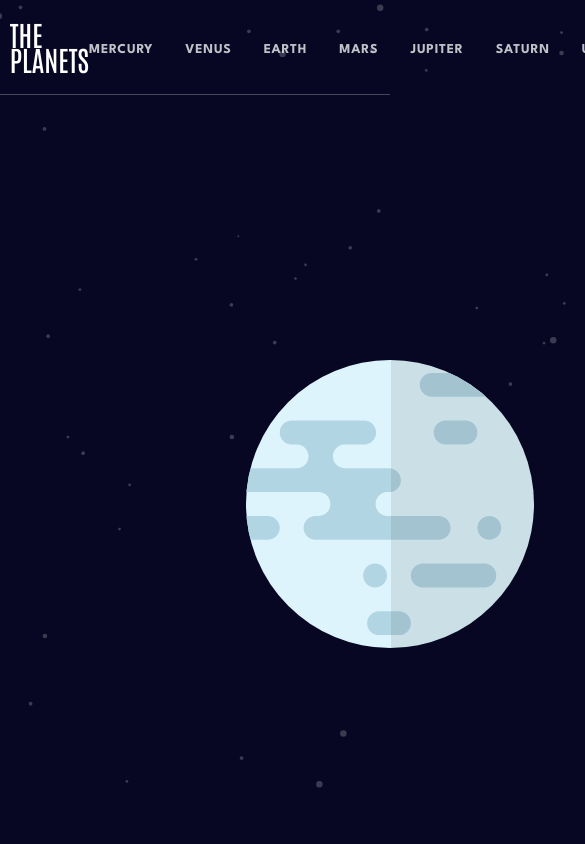
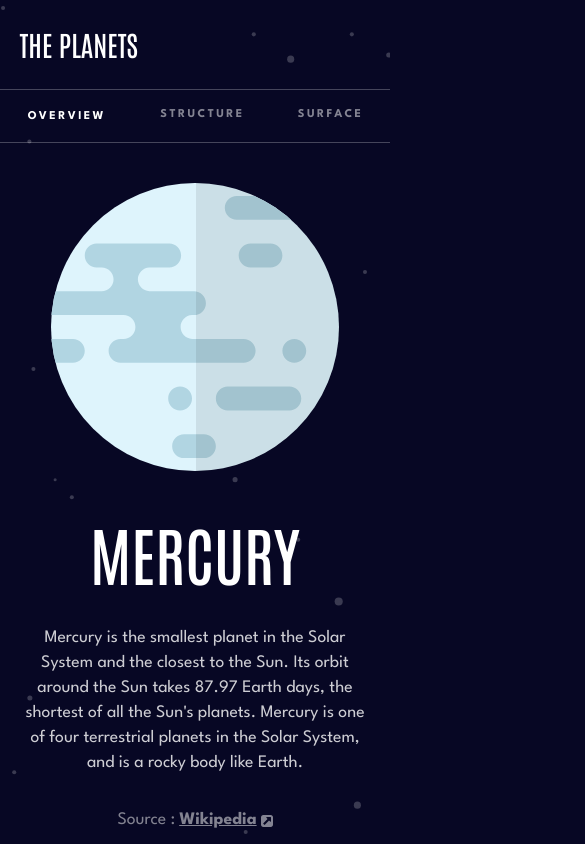
Before and after one commit to ABojo/planet-directory, a React (Vite) app: page / in a window 390 px wide. Shown: the top 844 px of the page, 585 px wide, since content can reach past the window. Built offline with nearby package versions, Linux system fonts and the light colour scheme.

Commit message:
Added breakpoints and media queries to make the design responsive
I added 3 breakpoints as Sass variables. I added media queries to the Header,
Planet, and index styling.

```diff
--- a/src/components/Header/Header.module.scss
+++ b/src/components/Header/Header.module.scss
@@ -1,5 +1,7 @@
+@use "../../sass/breakpoints" as *;
+
 .header {
-  border-bottom: 1px solid rgba(255, 255, 255, 0.25);
+  border-bottom: 1px solid var(--color-border);
 
   &__container {
     width: var(--layout-width);
@@ -7,6 +9,16 @@
     display: flex;
     align-items: center;
     justify-content: space-between;
+
+    @media (max-width: $bp-2) {
+      flex-direction: column;
+      padding-top: 2rem;
+    }
+
+    @media (max-width: $bp-3) {
+      padding: 2rem 0;
+      flex-direction: row;
+    }
   }
 
   &__logo {
@@ -15,6 +27,12 @@
     font-size: 1.75rem;
     font-family: var(--ff-heading);
     text-transform: uppercase;
+  }
+
+  &__nav {
+    @media (max-width: $bp-3) {
+      display: none;
+    }
   }
 
   &__list {
@@ -36,40 +54,86 @@
     transition: all 0.2s;
     opacity: 0.75;
 
+    @media (max-width: $bp-2) {
+      border-top: none;
+      border-bottom: 5px solid transparent;
+      padding-bottom: 1rem;
+    }
+
     &:hover {
       opacity: 1;
     }
 
     &--mercury:hover {
       border-top: 5px solid var(--color-mercury);
+
+      @media (max-width: $bp-2) {
+        border-bottom: 5px solid var(--color-mercury);
+        border-top: none;
+      }
     }
 
     &--venus:hover {
       border-top: 5px solid var(--color-venus);
+
+      @media (max-width: $bp-2) {
+        border-bottom: 5px solid var(--color-venus);
+        border-top: none;
+      }
     }
 
     &--earth:hover {
       border-top: 5px solid var(--color-earth);
+
+      @media (max-width: $bp-2) {
+        border-bottom: 5px solid var(--color-earth);
+        border-top: none;
+      }
     }
 
     &--mars:hover {
       border-top: 5px solid var(--color-mars);
+
+      @media (max-width: $bp-2) {
+        border-bottom: 5px solid var(--color-mars);
+        border-top: none;
+      }
     }
 
     &--jupiter:hover {
       border-top: 5px solid var(--color-jupiter);
+
+      @media (max-width: $bp-2) {
+        border-bottom: 5px solid var(--color-jupiter);
+        border-top: none;
+      }
     }
 
     &--saturn:hover {
       border-top: 5px solid var(--color-saturn);
+
+      @media (max-width: $bp-2) {
+        border-bottom: 5px solid var(--color-saturn);
+        border-top: none;
+      }
     }
 
     &--uranus:hover {
       border-top: 5px solid var(--color-uranus);
+
+      @media (max-width: $bp-2) {
+        border-bottom: 5px solid var(--color-uranus);
+        border-top: none;
+      }
     }
 
     &--neptune:hover {
       border-top: 5px solid var(--color-neptune);
+
+      @media (max-width: $bp-2) {
+        border-bottom: 5px solid var(--color-neptune);
+        border-top: none;
+      }
     }
   }
 }
--- a/src/components/Planet/Planet.module.scss
+++ b/src/components/Planet/Planet.module.scss
@@ -1,8 +1,15 @@
+@use "../../sass/breakpoints" as *;
+
 .planet {
   margin: 0 auto;
   width: var(--layout-width);
   max-width: 69rem;
   padding: 7rem 0;
+
+  @media (max-width: $bp-3) {
+    padding-top: 0;
+    width: 100%;
+  }
 
   &__head {
     margin-bottom: 5rem;
@@ -12,11 +19,44 @@
     grid-template-areas:
       "graphic details"
       "graphic buttons";
+
+    @media (max-width: $bp-1) {
+      grid-template-columns: 1fr 22rem;
+    }
+
+    @media (max-width: $bp-2) {
+      margin-bottom: 2rem;
+      grid-template-columns: 1fr 1fr;
+      grid-template-areas:
+        "graphic graphic"
+        "details buttons";
+      grid-row-gap: 10rem;
+      grid-column-gap: 5rem;
+    }
+
+    @media (max-width: $bp-3) {
+      grid-template-columns: 1fr;
+      grid-row-gap: 2.5rem;
+      grid-template-areas:
+        "buttons"
+        "graphic"
+        "details";
+    }
   }
 
   &__details {
     grid-area: details;
     margin-bottom: 2rem;
+
+    @media (max-width: $bp-2) {
+      margin-bottom: 0;
+    }
+
+    @media (max-width: $bp-3) {
+      text-align: center;
+      width: var(--layout-width);
+      margin: 0 auto;
+    }
   }
 
   &__name {
@@ -34,6 +74,11 @@
     min-height: 12rem;
     max-width: 22.5rem;
     opacity: 0.8;
+
+    @media (max-width: $bp-2) {
+      max-width: unset;
+      min-height: unset;
+    }
   }
 
   &__source {
@@ -59,6 +104,14 @@
         margin-left: 0.25rem;
       }
     }
+
+    @media (max-width: $bp-2) {
+      margin-top: 2rem;
+    }
+
+    @media (max-width: $bp-3) {
+      justify-content: center;
+    }
   }
 
   &__graphic {
@@ -70,6 +123,13 @@
     display: flex;
     flex-direction: column;
     gap: 1rem;
+
+    @media (max-width: $bp-3) {
+      flex-direction: row;
+      justify-content: space-around;
+      gap: 0;
+      border-bottom: 1px solid var(--color-border);
+    }
   }
 
   &__button {
@@ -85,8 +145,11 @@
     letter-spacing: 0.15rem;
     font-size: var(--fs-h3);
 
-    span {
-      margin-right: 2rem;
+    @media (max-width: $bp-3) {
+      text-align: center;
+      border: none;
+      padding-inline: 0;
+      border-bottom: 3px solid transparent;
       opacity: 0.5;
     }
 
@@ -97,39 +160,98 @@
 
     &--active {
       border: 1px solid transparent;
+
+      @media (max-width: $bp-3) {
+        opacity: 1;
+      }
+    }
+  }
+
+  &__button-number {
+    margin-right: 2rem;
+    opacity: 0.5;
+
+    @media (max-width: $bp-3) {
+      display: none;
+    }
+  }
+
+  &__button-desktop {
+    @media (max-width: $bp-3) {
+      display: none;
     }
   }
 
   &--mercury &__button--active {
     background-color: var(--color-mercury);
+
+    @media (max-width: $bp-3) {
+      background-color: transparent;
+      border-bottom: 3px solid var(--color-mercury);
+    }
   }
 
   &--venus &__button--active {
     background-color: var(--color-venus);
+
+    @media (max-width: $bp-3) {
+      background-color: transparent;
+      border-bottom: 3px solid var(--color-venus);
+    }
   }
 
   &--earth &__button--active {
     background-color: var(--color-earth);
+
+    @media (max-width: $bp-3) {
+      background-color: transparent;
+      border-bottom: 3px solid var(--color-earth);
+    }
   }
 
   &--mars &__button--active {
     background-color: var(--color-mars);
+
+    @media (max-width: $bp-3) {
+      background-color: transparent;
+      border-bottom: 3px solid var(--color-mars);
+    }
   }
 
   &--jupiter &__button--active {
     background-color: var(--color-jupiter);
+
+    @media (max-width: $bp-3) {
+      background-color: transparent;
+      border-bottom: 3px solid var(--color-jupiter);
+    }
   }
 
   &--saturn &__button--active {
     background-color: var(--color-saturn);
+
+    @media (max-width: $bp-3) {
+      background-color: transparent;
+      border-bottom: 3px solid var(--color-saturn);
+    }
   }
 
   &--uranus &__button--active {
     background-color: var(--color-uranus);
+
+    @media (max-width: $bp-3) {
+      background-color: transparent;
+      border-bottom: 3px solid var(--color-uranus);
+    }
   }
 
   &--neptune &__button--active {
     background-color: var(--color-neptune);
+
+    @media (max-width: $bp-3) {
+      background-color: transparent;
+      border-bottom: 3px solid var(--color-neptune);
+    }
   }
 
   &__graphic {
@@ -148,12 +270,27 @@
     left: 50%;
     transform: translateX(-50%);
     width: 10rem;
+
+    @media (max-width: $bp-2) {
+      top: 40%;
+      width: 8rem;
+    }
   }
 
   &__stats {
     display: grid;
     grid-gap: 2rem;
     grid-template-columns: repeat(4, 1fr);
+
+    @media (max-width: $bp-2) {
+      grid-gap: 1rem;
+    }
+
+    @media (max-width: $bp-3) {
+      grid-template-columns: 1fr;
+      width: var(--layout-width);
+      margin: 0 auto;
+    }
   }
 
   &__stat {
@@ -176,6 +313,12 @@
       line-height: normal;
       letter-spacing: -0.1rem;
     }
+
+    @media (max-width: $bp-2) {
+      display: flex;
+      align-items: center;
+      justify-content: space-between;
+    }
   }
 
   &__error {
--- a/src/components/Planet/Planet.tsx
+++ b/src/components/Planet/Planet.tsx
@@ -57,7 +57,7 @@ function Planet({ findPlanetByName }: PlanetProps) {
               setActiveSection("overview");
             }}
           >
-            <span>01</span>
+            <span className={styles["planet__button-number"]}>01</span>
             Overview
           </button>
           <button
@@ -66,8 +66,8 @@ function Planet({ findPlanetByName }: PlanetProps) {
               setActiveSection("structure");
             }}
           >
-            <span>02</span>
-            Internal Structure
+            <span className={styles["planet__button-number"]}>02</span>
+            <span className={styles["planet__button-desktop"]}>Internal</span> Structure
           </button>
           <button
             className={`${styles.planet__button} ${activeSection === "geology" && styles["planet__button--active"]}`}
@@ -75,8 +75,8 @@ function Planet({ findPlanetByName }: PlanetProps) {
               setActiveSection("geology");
             }}
           >
-            <span>03</span>
-            Surface Geology
+            <span className={styles["planet__button-number"]}>03</span>
+            Surface <span className={styles["planet__button-desktop"]}>Geology</span>
           </button>
         </div>
       </div>
--- a/src/index.scss
+++ b/src/index.scss
@@ -1,3 +1,5 @@
+@use "./sass/breakpoints" as *;
+
 :root {
   --fs-h1: 5rem;
   --fs-h2: 2.5rem;
@@ -28,7 +30,22 @@
   --color-uranus: #1ec2a4;
   --color-neptune: #2d68f0;
 
-  --layout-width: 95%;
+  --layout-width: 90%;
+
+  @media (max-width: $bp-1) {
+    --fs-h2: 2rem;
+  }
+
+  @media (max-width: $bp-2) {
+    --fs-h1: 4rem;
+    --fs-h2: 1.75rem;
+    --fs-h3: 0.85rem;
+    --fs-h4: 0.75rem;
+  }
+
+  @media (max-width: $bp-3) {
+    --fs-h3: 0.75rem;
+  }
 }
 
 *,
--- /dev/null
+++ b/src/sass/_breakpoints.scss
@@ -0,0 +1,3 @@
+$bp-1: 73.4375em;
+$bp-2: 53.125em;
+$bp-3: 43.75em;
```
